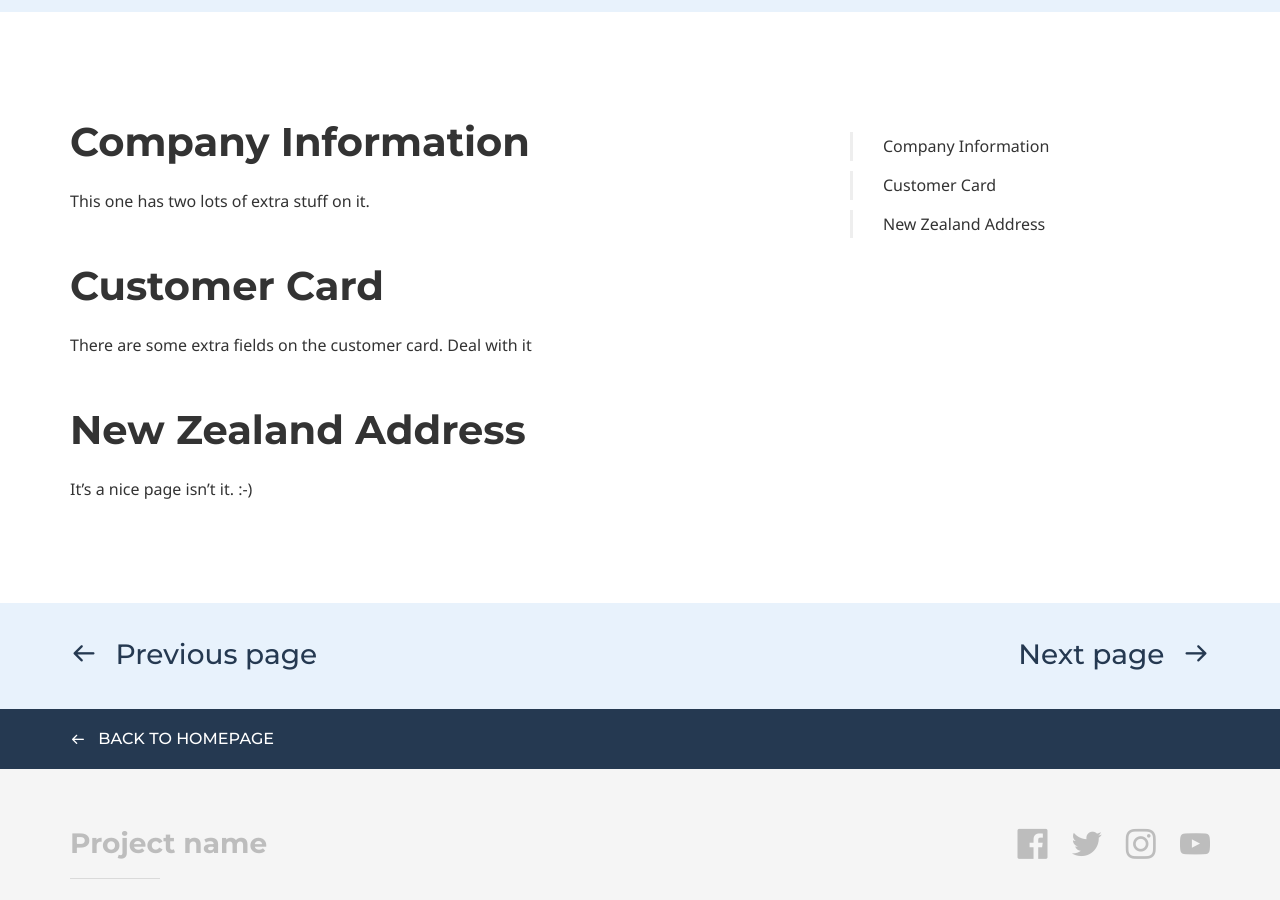
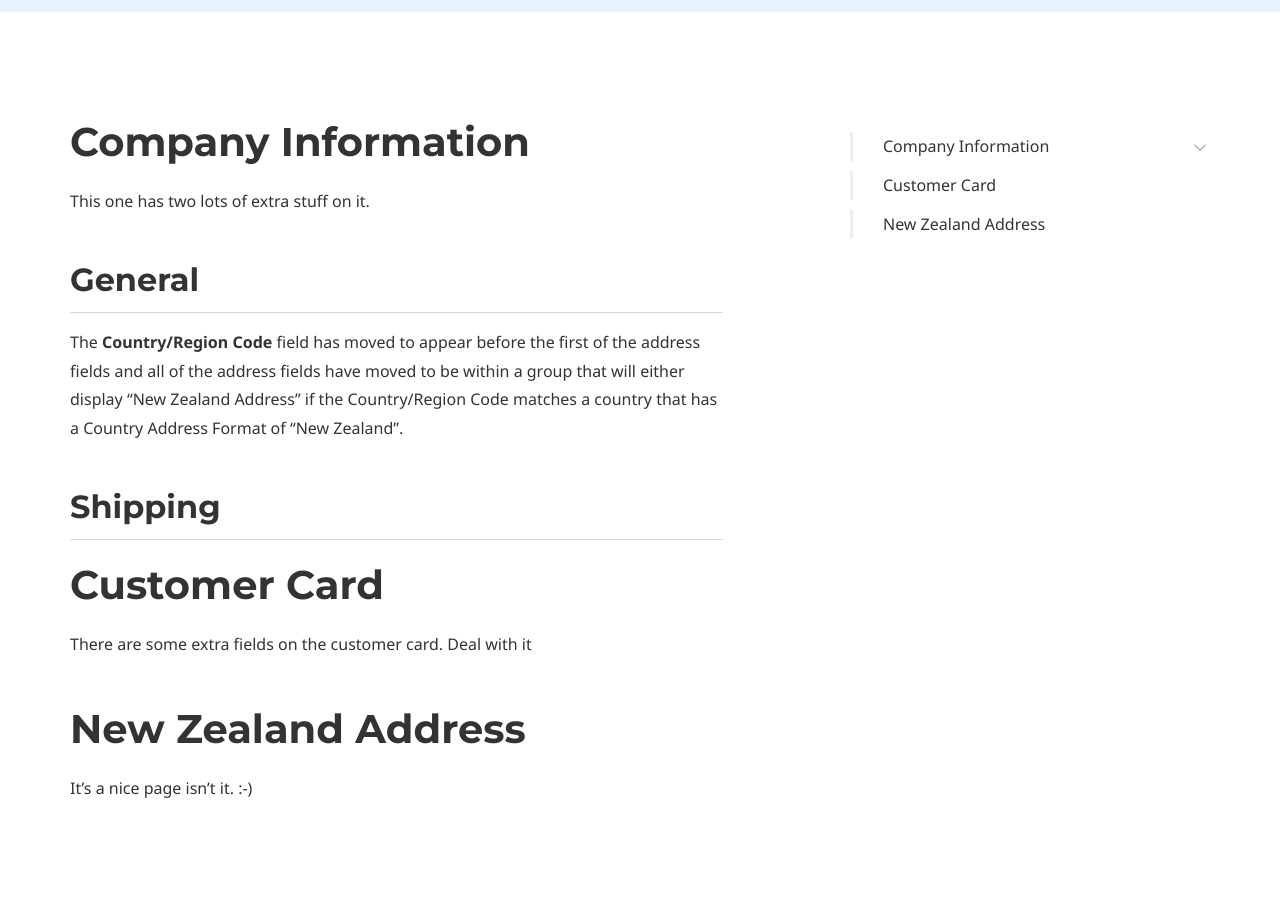
Before and after one commit to BCAppsLimited/StreetAs, a Jekyll site: the page built from ContextSensitiveHelp.md, in a window 1280 px wide and 900 px high, scrolled down 582 px. Built offline with Jekyll 4.4.1, drawn with Linux system fonts in a browser that asks for light colours; some web fonts are replaced.

Commit message:
Update Help

```diff
--- a/ContextSensitiveHelp.md
+++ b/ContextSensitiveHelp.md
@@ -32,6 +32,13 @@ page_nav:
 
 This one has two lots of extra stuff on it.
 
+## General
+
+The **Country/Region Code** field has moved to appear before the first of the address fields and all of the address fields have moved to be within a group that will either display "New Zealand Address" if the Country/Region Code matches a country that has a Country Address Format of "New Zealand".
+
+## Shipping
+
+
 # Customer Card
 
 There are some extra fields on the customer card. Deal with it
```
